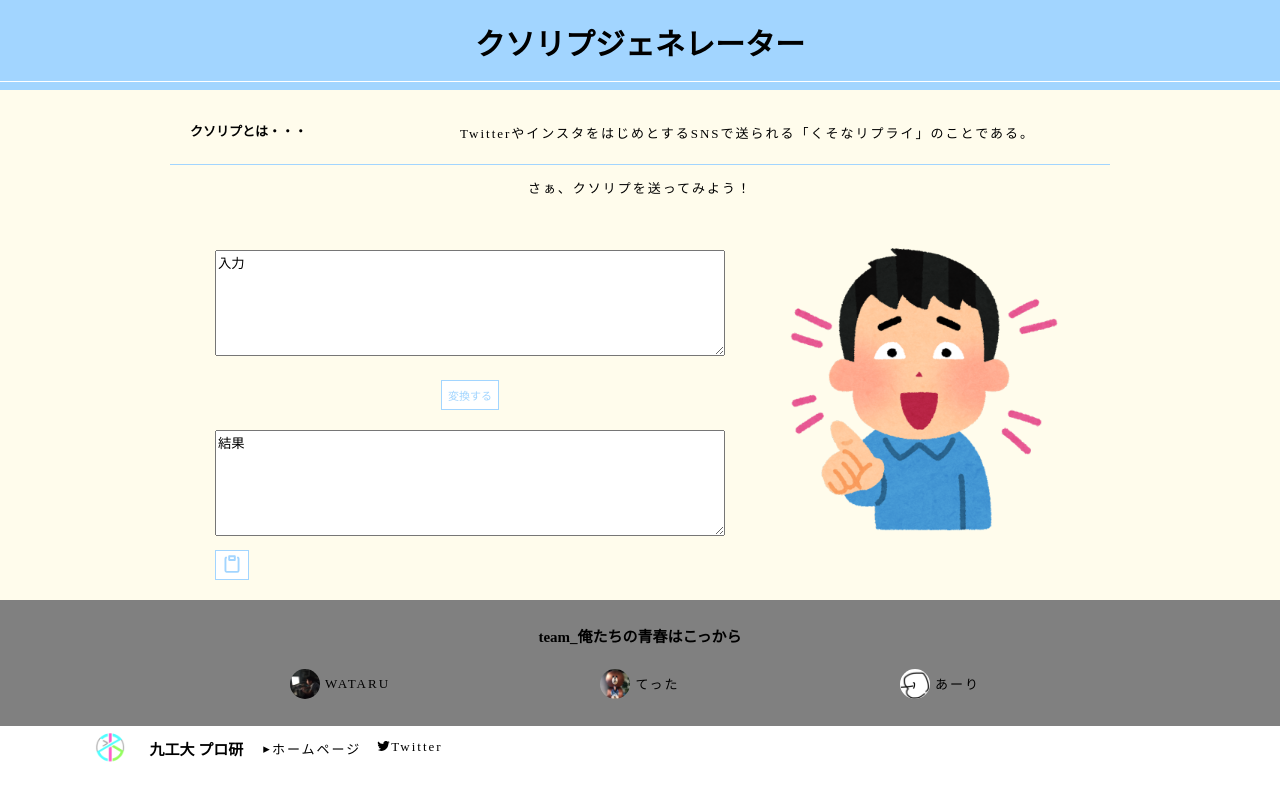
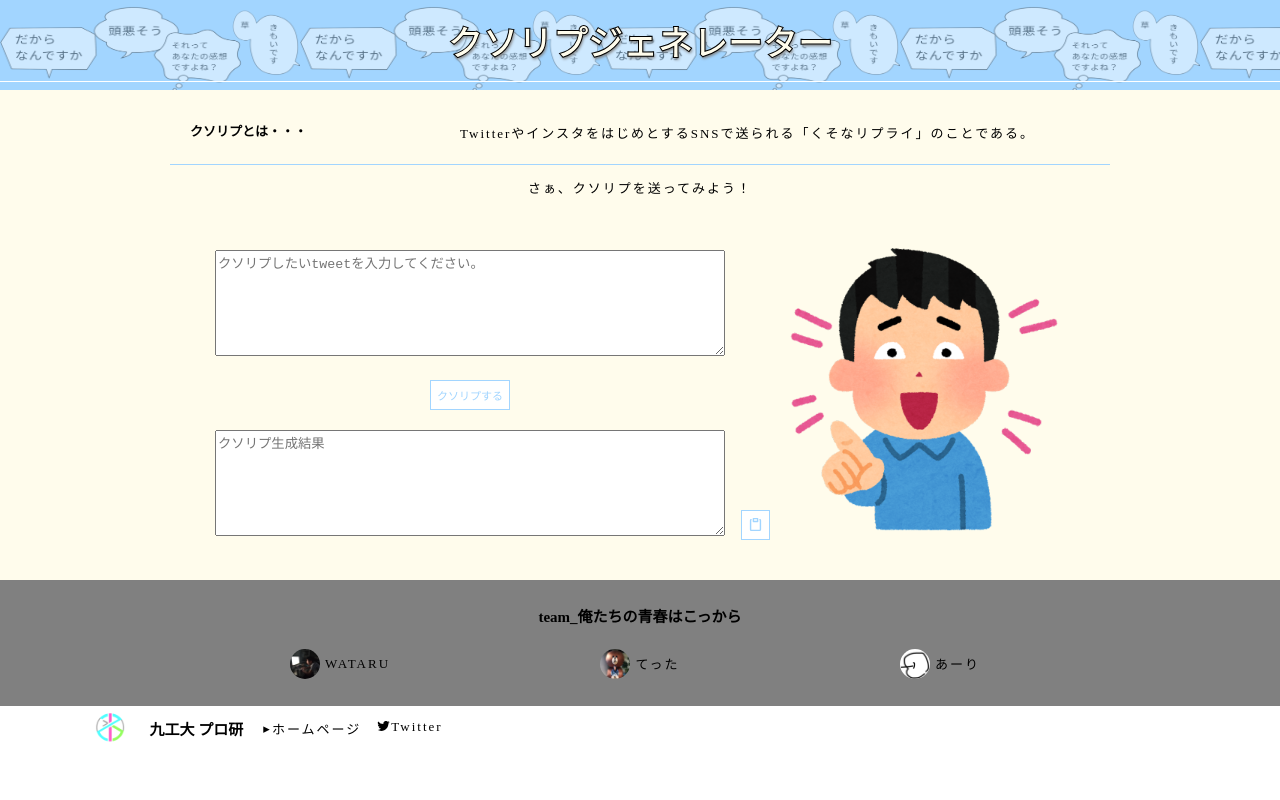
Before and after one commit to kyutech-programming-club/kusoreply-genelator, a plain HTML site: page web/index.html in a window 1280 px wide. Drawn offline with nearby package versions, Linux system fonts and the light colour scheme.

Commit message:
placeholder etc.

```diff
--- a/web/index.html
+++ b/web/index.html
@@ -26,10 +26,10 @@
 
     <div class="main-wrapper width">
       <div class="textareas">
-        <textarea id="input">入力</textarea>
-        <input type="button" id="btnsend" class="button change" name="submit" value="変換する">
+        <textarea id="input" placeholder="クソリプしたいtweetを入力してください。"></textarea>
+        <input type="button" id="btnsend" class="button change" name="submit" value="クソリプする">
 
-        <textarea class="result" id="js-copy-text">結果</textarea>
+        <textarea class="result" id="js-copy-text" placeholder="クソリプ生成結果"></textarea>
         <button class="copy button" id="js-copy">
           <svg>
             <use xlink:href="#copy-svg"></use>
--- a/web/stylesheet.scss
+++ b/web/stylesheet.scss
@@ -45,11 +45,17 @@ $active-blue:rgb(101, 171, 228);
 header{
   background-color:$blue;
   height:60px;
+  background-image:url(assets/fukidashi1.png);
+  background-size:200px 60px;
   position:relative;
   h1{
     margin:0 auto;
     padding:10px 0;
-    font-size:20px;
+    font-size:22px;
+    color:rgb(255, 252, 236);
+    font-weight:bold;
+    -webkit-text-stroke: 1px black;
+    text-shadow: 1px 2px 3px gray;
   }
   ::after{
     content:"";
@@ -63,9 +69,10 @@ header{
 
   @media screen and ( min-width:813px ){
     height:90px;
+    background-size:300px 90px;
     h1{
-      font-size:30px;
-      padding-top:20px;
+      font-size:35px;
+      padding-top:15px;
     }
   }
 }
@@ -159,8 +166,8 @@ h2{
     margin-left:25px;
     svg{
       fill:$blue;
-      width:20px;
-      height:20px;
+      width:15px;
+      height:15px;
     }
   }
 
@@ -178,10 +185,18 @@ h2{
     .textareas{
       padding-top:20px;
       width:65%;
+      min-width: 480px;
+      position:relative;
     }
     .change{
       margin:10px auto;
     }
+    .copy{
+      position:absolute;
+      right:-20px;
+      bottom:20px;
+    }
+
     .bakanisuru{
       width:300px;
       height:100%;
```
Also changed, not shown: web/assets/fukidashi1.png (added), web/stylesheet.css, 2 other files.
